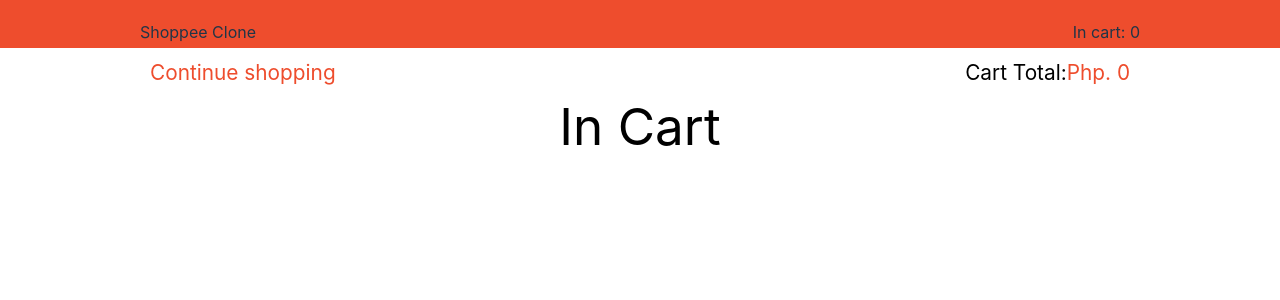
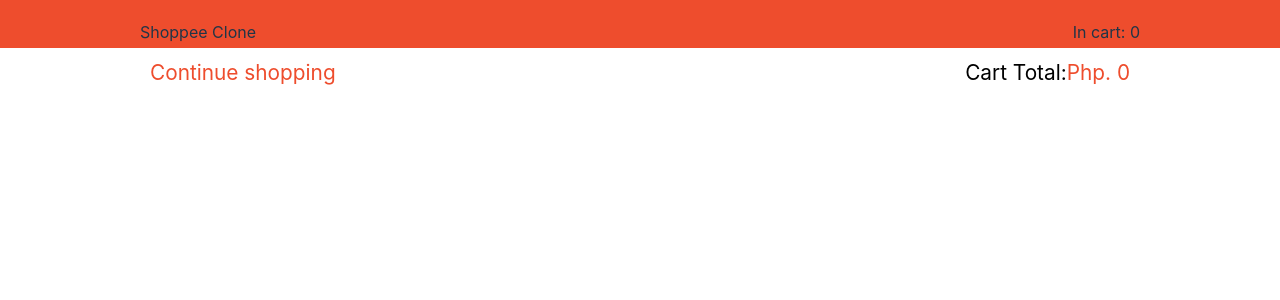
Before and after one commit to kyleperales/shopping-cart-app, a React (Vite) app: page /cart in a window 1280 px wide. Shown: the top 300 px of the page. Built offline with nearby package versions, Linux system fonts and the light colour scheme.

Commit message:
remove header from InCart component for cleaner layout

```diff
--- a/src/components/in-cart/InCart.jsx
+++ b/src/components/in-cart/InCart.jsx
@@ -36,7 +36,6 @@ function InCart() {
                 </div>
             </div>
             <div className='cart'>
-                <h1>In Cart</h1>
                 {
                     Array.from(cart.entries()).map(([key, value]) =>
                     (
```
